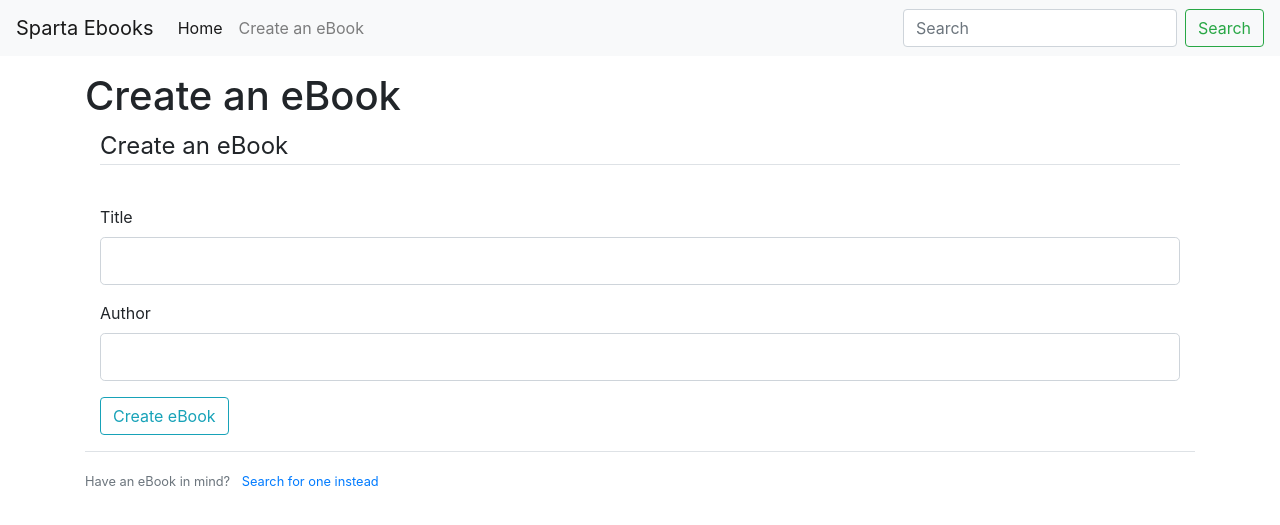
After one commit to Saskia-vB/ebooks_dreamteam, a Flask app: page /create_ebook in a window 1280 px wide. The commit adds this page. Shown: the top 525 px of the page. Run offline with Flask 2, Linux system fonts and the light colour scheme; some libraries are stand-ins or nearby versions.

Commit message:
form there but not working

```diff
--- a/app.py
+++ b/app.py
@@ -1,6 +1,50 @@
-from flask import Flask, render_template, url_for
+from flask import Flask, render_template, url_for, redirect, request, flash
+from flask_wtf import FlaskForm
+from wtforms import StringField, PasswordField, SubmitField, BooleanField
+from wtforms.validators import DataRequired, Length, Email, EqualTo
+from flask_sqlalchemy import SQLAlchemy
 app = Flask(__name__)
 
+app.config['SECRET_KEY'] = 'a76hfb34ls9u6ty6'
+app.config['SQLALCHEMY_DATABASE_URI'] = 'sqlite:///site.db'
+
+db = SQLAlchemy(app)
+
+
+class CreateBookForm(FlaskForm):
+    title = StringField('Title', validators=[DataRequired(), Length(min=3,max=20)])
+    author = StringField('Author', validators=[DataRequired(), Length(min=3,max=20)])
+    submit = SubmitField('Create eBook')
+
+
+# eBook class
+class Ebook(db.Model):
+    id = db.Column(db.Integer, primary_key=True)
+    title = db.Column(db.String(20), nullable=False)
+    author = db.Column(db.String(20), nullable=False)
+
+    def __repr__(self):
+        return f"('{self.id}', '{self.title}', '{self.author}')"
+
+
 @app.route('/')
+@app.route('/home')
 def home():
     return render_template('home.html')
+
+
+@app.route('/create_ebook', methods=['POST', 'GET'])
+def create_ebook():
+    form = CreateBookForm()
+    if form.validate_on_submit():
+        book = Ebook(title=form.title.data, author=form.author.data)
+        db.session.add(book)
+        db.session.commit()
+        flash(f'{form.title.data} has been added to the database!', 'success')
+        return redirect(url_for('home'))
+    return render_template('create_ebook.html', form=form)
+
+
+# debug mode
+if __name__ == '__main__':
+    app.run(debug=True)
--- /dev/null
+++ b/templates/create_ebook.html
@@ -0,0 +1,29 @@
+{% extends "layout.html" %}
+{% block content %}
+    <h1>Create an eBook</h1>
+    <div class="container">
+        <form method="POST" action="">
+            {{ form.hidden_tag() }}
+            <fieldset class="form-group">
+                <legend class="border-bottom mb-4">Create an eBook</legend>
+            </fieldset>
+            <div class="form-group">
+                {{ form.title.label(class="form-control-label") }}
+                {{ form.title(class="form-control form-control-lg") }}
+            </div>
+            <div class="form-group">
+                {{ form.author.label(class="form-control-label") }}
+                {{ form.author(class="form-control form-control-lg") }}
+            </div>
+            <div class="form-group">
+                {{ form.submit(class="btn btn-outline-info") }}
+            </div>
+        </form>
+    </div>
+    <!--  Switch to Create eBook page  -->
+    <div class="border-top pt-3">
+        <small class="text-muted">
+            Have an eBook in mind? <a href="{{ url_for('home') }}" class="ml-2">Search for one instead</a>
+        </small>
+    </div>
+{% endblock content %}
--- a/templates/layout.html
+++ b/templates/layout.html
@@ -25,13 +25,10 @@
       <div class="collapse navbar-collapse" id="navbarSupportedContent">
         <ul class="navbar-nav mr-auto">
           <li class="nav-item active">
-            <a class="nav-link" href="#">Home <span class="sr-only">(current)</span></a>
+            <a class="nav-link" href="home">Home <span class="sr-only">(current)</span></a>
           </li>
           <li class="nav-item">
-            <a class="nav-link" href="#">Search for e-Book</a>
-          </li>
-          <li class="nav-item">
-            <a class="nav-link" href="#">All e-Books</a>
+            <a class="nav-link" href="{{ url_for('create_ebook') }}">Create an eBook</a>
           </li>
         </ul>
         <form class="form-inline my-2 my-lg-0">
```
Also changed, not shown: site.db (added).
